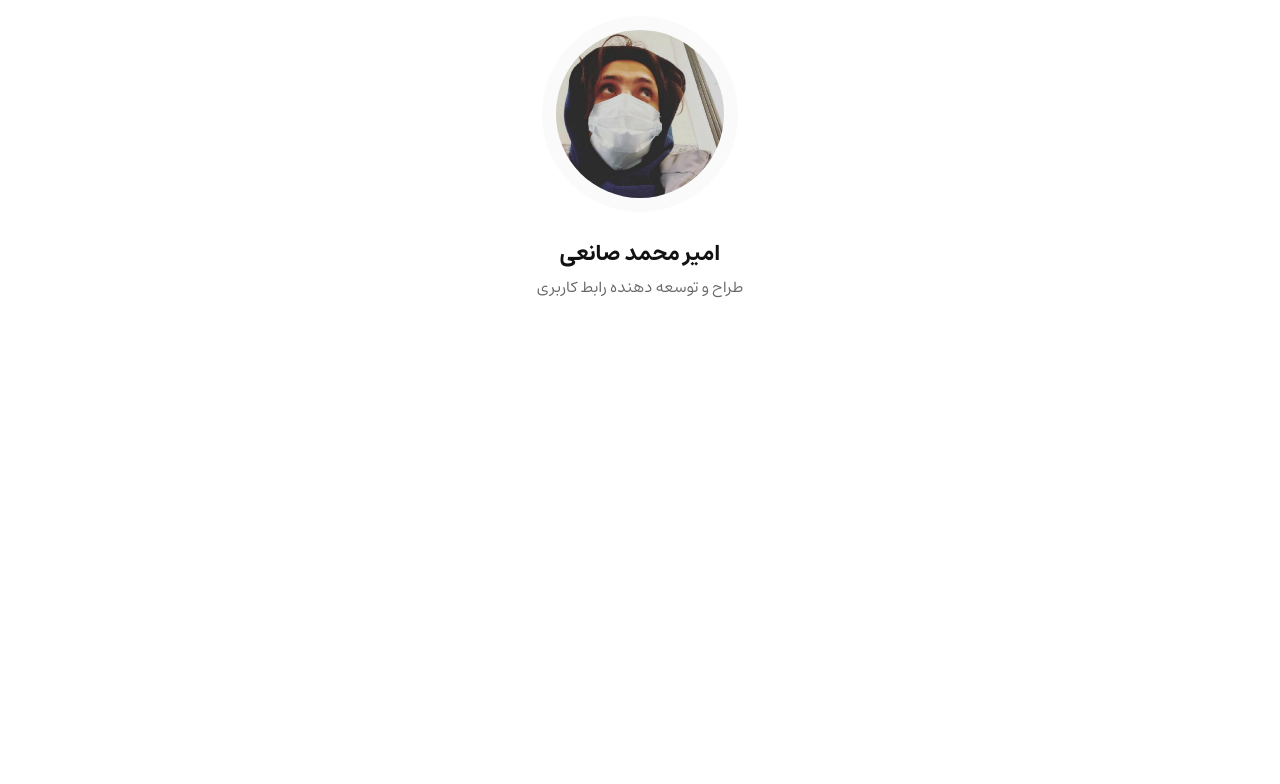
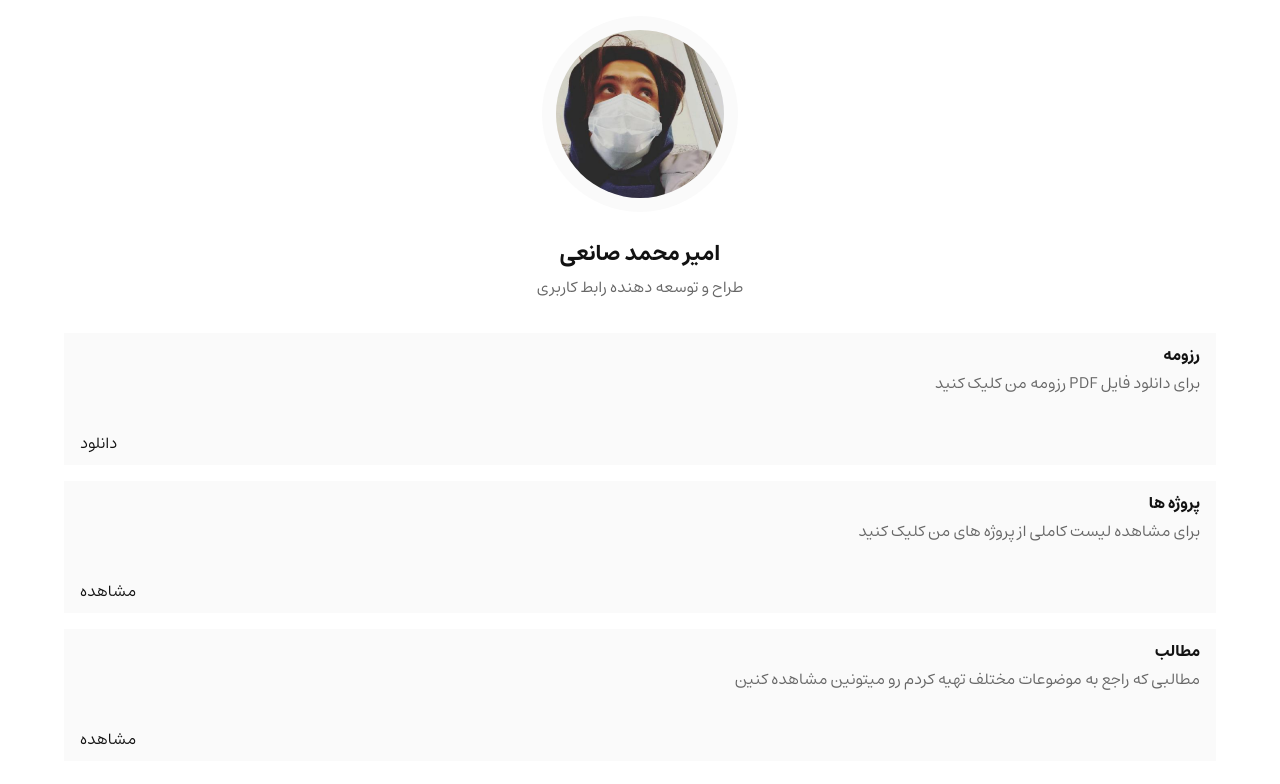
Before and after one commit to amsanei/amsanei.github.io, an Astro site: page / in a window 1280 px wide. Built offline with nearby package versions, Linux system fonts and the light colour scheme; Astro itself is replaced by a stand-in of ours.

Commit message:
Add quick access section

```diff
--- a/src/gobal.css
+++ b/src/gobal.css
@@ -77,3 +77,33 @@ header .img img {
 .job {
     color: var(--color-text-second);
 }
+
+.quick-acc {
+    margin: 32px 0;
+    display: flex;
+    flex-direction: column;
+    gap: 16px;
+}
+
+.quick-acc .item {
+    display: flex;
+    flex-direction: column;
+    background-color: var(--color-bg-second);
+    padding: 8px 16px;
+}
+
+.quick-acc .item .title {
+    font-weight: bold;
+}
+
+.quick-acc .item .desc {
+    color: var(--color-text-second);
+}
+
+.quick-acc .item .action {
+    display: inline-block;
+    margin-right: auto;
+    margin-top: 32px;
+    text-decoration: none;
+    color: var(--color-text-prime);
+}
--- a/src/pages/index.astro
+++ b/src/pages/index.astro
@@ -21,6 +21,30 @@ import "../gobal.css";
                     <img src="/images/amir.png" alt="" />
                 </div>
             </header>
+            <section class="quick-acc">
+                <div class="item">
+                    <div class="title">رزومه</div>
+                    <div class="desc">
+                        برای دانلود فایل PDF رزومه من کلیک کنید
+                    </div>
+                    <a href="#" class="action">دانلود</a>
+                </div>
+                <div class="item">
+                    <div class="title">پروژه ها</div>
+                    <div class="desc">
+                        برای مشاهده لیست کاملی از پروژه های من کلیک کنید
+                    </div>
+                    <a href="#" class="action">مشاهده</a>
+                </div>
+                <div class="item">
+                    <div class="title">مطالب</div>
+                    <div class="desc">
+                        مطالبی که راجع به موضوعات مختلف تهیه کردم رو میتونین
+                        مشاهده کنین
+                    </div>
+                    <a href="#" class="action">مشاهده</a>
+                </div>
+            </section>
         </div>
     </body>
 </html>
```
